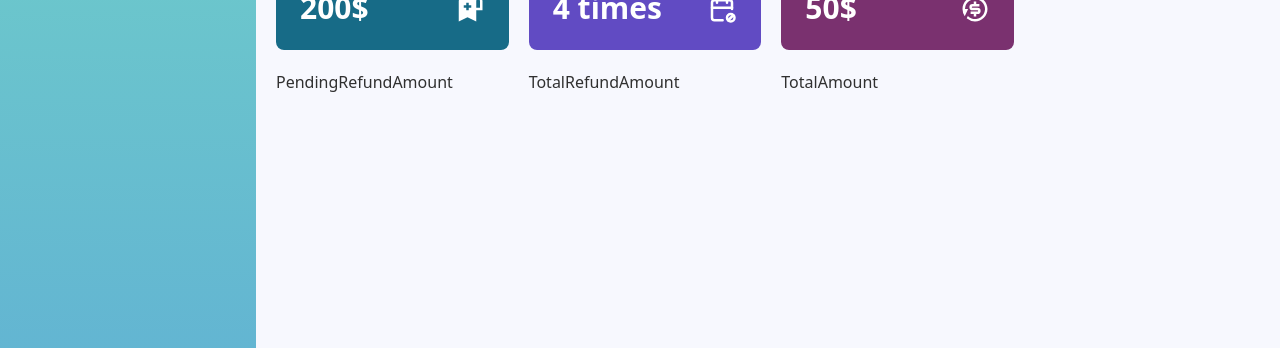
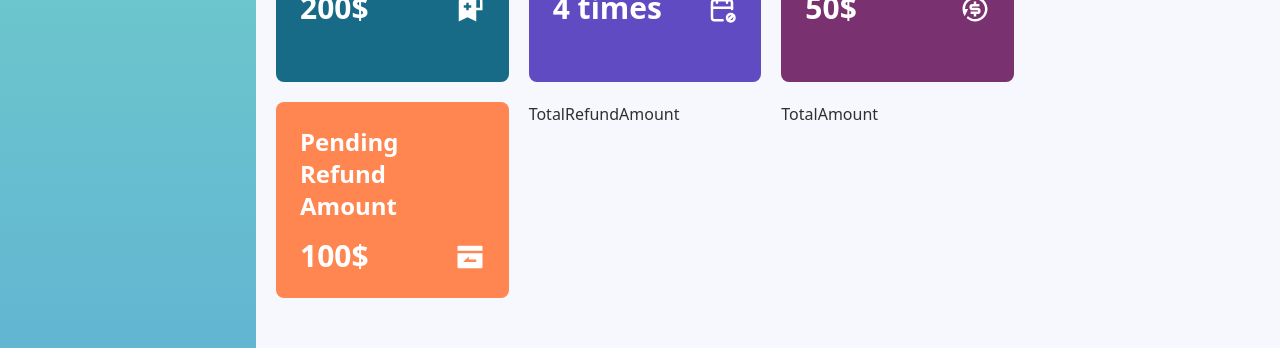
Before and after one commit to druvodev/airbliss, a React (Vite) app in the folder client-side/: page /dashboard/userHome in a window 1280 px wide. Shown: the part 206-554 px from the top of the page. Built offline with nearby package versions, Linux system fonts and the light colour scheme; no server answers.

Commit message:
make pending refund

```diff
--- a/client-side/src/Dashboard/User/UserHome/PendingRefundAmount.jsx
+++ b/client-side/src/Dashboard/User/UserHome/PendingRefundAmount.jsx
@@ -1,9 +1,14 @@
 import React from 'react';
+import { RiRefundFill } from 'react-icons/ri';
 
 const PendingRefundAmount = () => {
     return (
-        <div>
-            PendingRefundAmount
+        <div className='bg-[#FF8551] p-6 rounded-lg'>
+            <h1 className='text-2xl font-semibold text-white'>Pending Refund Amount</h1>
+            <div className='flex justify-between mt-4 gap-2'>
+                <p className='text-white text-3xl font-bold'>100$</p>
+                <RiRefundFill className='text-white text-3xl font-bold mt-1' />
+            </div>
         </div>
     );
 };
```
